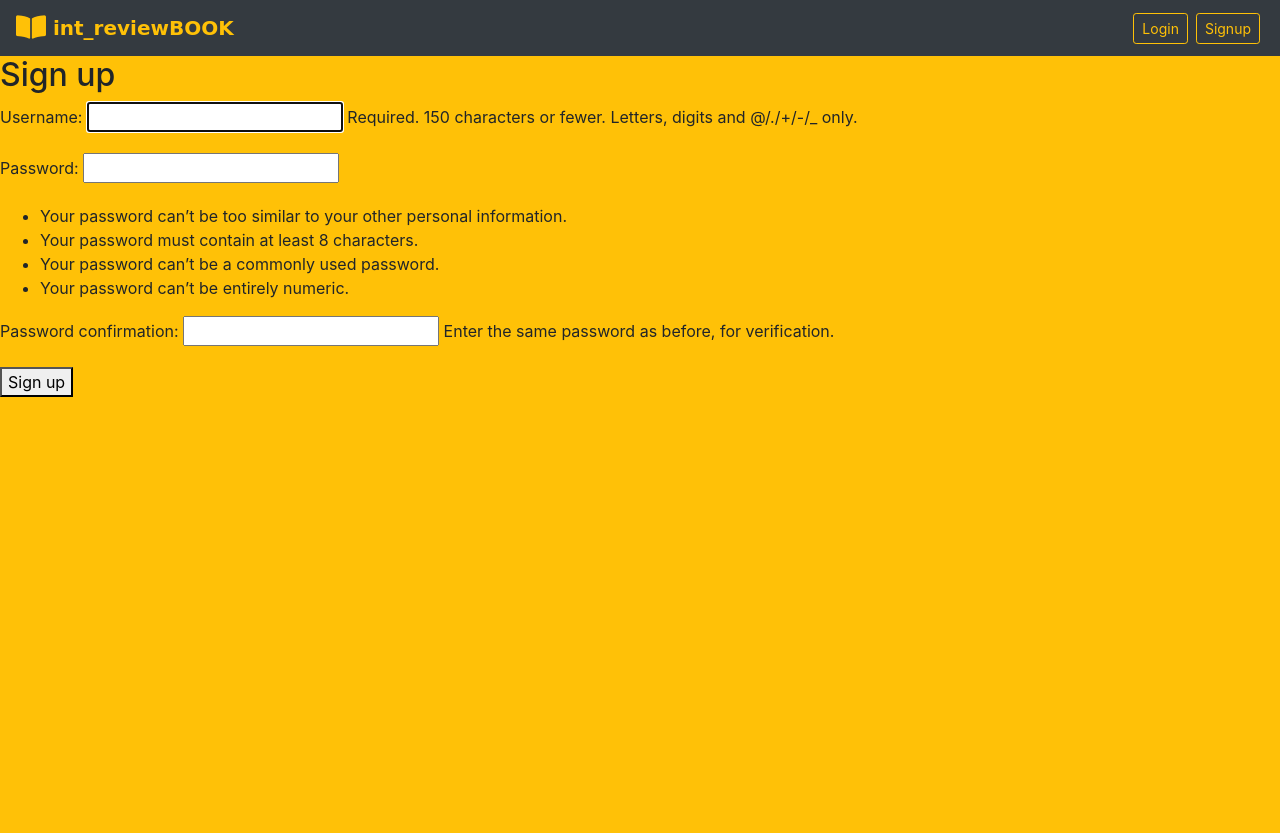
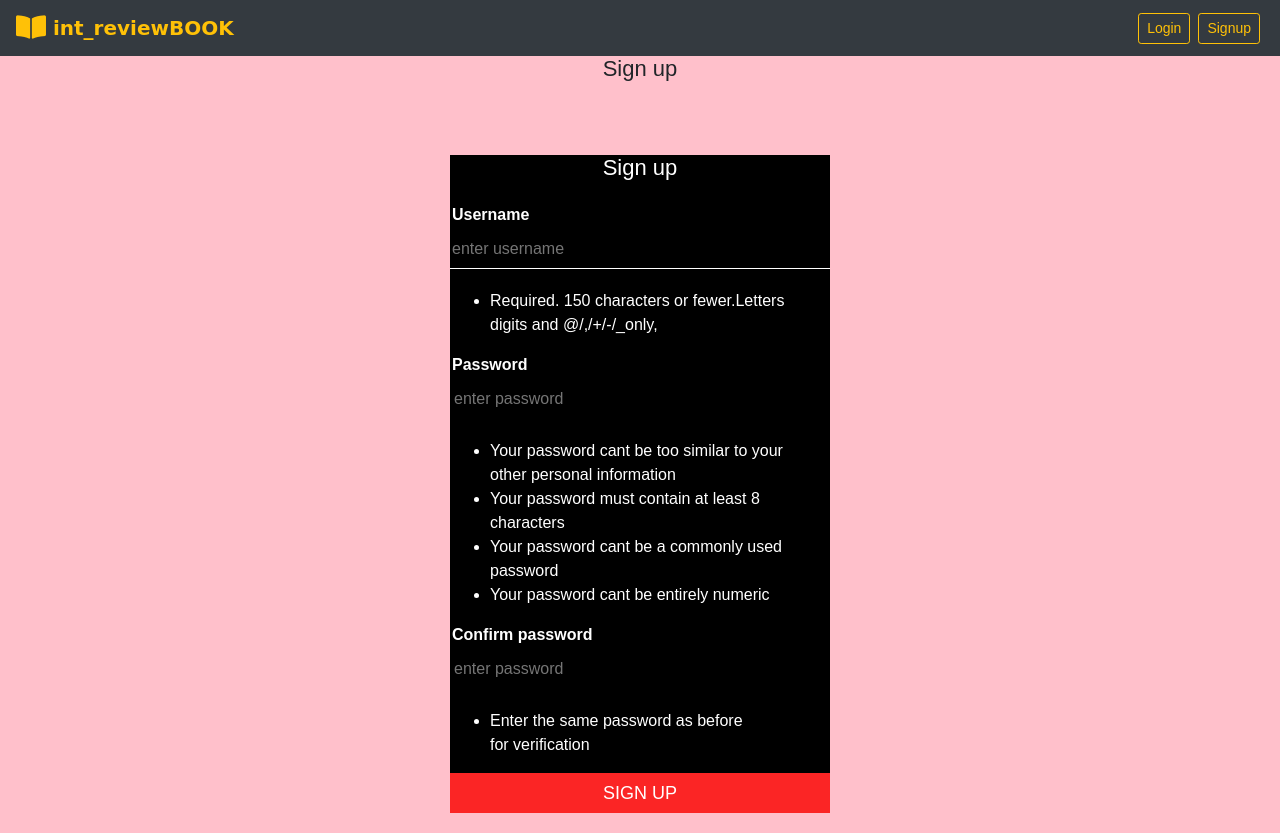
Before and after one commit to arc9693/IntReview, a Django app: page /signup in a window 1280 px wide. Before the commit the page ends 397 px from the top, so only its background shows below. Run offline with Django 3.2, Linux system fonts and the light colour scheme; some libraries are stand-ins or nearby versions; some web fonts are replaced.

Commit message:
Redesign login and signup page fixes #9 issue

```diff
--- a/Interviewbook/static/css/style.css
+++ b/Interviewbook/static/css/style.css
@@ -1,7 +1,11 @@
 @import url('https://fonts.googleapis.com/css?family=Cedarville+Cursive');
 body{
-  background-color: #ffc107;
+  background-color: pink;
   max-width: 100vw;
+  margin: 0;
+ padding:0;
+
+  font-family: sans-serif;
 }
 #home{
   background-image: url('../images/3.jpg');
@@ -52,3 +56,91 @@ body{
 	width: 100%;
   min-height: 30vh;
 }
+.loginbox{
+   width:380px;
+   height: 650px;
+   background:#000;
+   color:#fff;
+   top:60%;
+    left:50%;
+    position:absolute;
+    transform: translate(-50%,-50%);
+    box-sizing: border-box:
+   }
+   h1{
+  margin: 0;
+  padding: 0 0 20px;
+  text-align:center;
+  font-size:22px;
+   }
+ .loginbox p{
+   margin: 2px;
+   font-weight:bold;
+   }
+  .loginbox input{
+   width:100%;
+   margin-bottom: 20px;
+}
+  .loginbox input[type="text"],input[type="password"]
+  { border:none;
+    border-bottom: 1px solid white;
+     background:transparent;
+    outline:none;
+    height:40px;
+    color:white;
+    font-size:16px;
+ }
+  .loginbox input[type="submit"]
+{  border:none;
+   outline:none;
+   height:40px;
+   background:#fb2525;
+   color:white;
+    font-size:18px;
+}
+ .loginbox input[type="submit"]:hover
+ { cursor:pointer;
+   background:#ffc107;
+   color:black;
+ }
+ .logginbox{
+    width:380px;
+    height: 360px;
+    background:black;
+    color:white;
+    top:65%;
+     left:50%;
+     position:absolute;
+     transform: translate(-50%,-50%);
+     box-sizing: border-box;
+    }
+    .logginbox p{
+   margin: 2px;
+   font-weight:bold;
+   }
+  .logginbox input{
+   width:100%;
+   margin-bottom: 20px;
+}
+  .logginbox input[type="text"],input[type="password"]
+  { border:2px solid black;
+    border-radius:8px;
+     background:transparent;
+
+    height:40px;
+    color:black;
+    font-size:16px;
+ }
+  .logginbox input[type="submit"]
+{  border:3px solid black;
+   border-radius:4px;
+   height:40px;
+   background:#fb2525;
+   color:white;
+    font-size:18px;
+}
+ .logginbox input[type="submit"]:hover
+ { cursor:pointer;
+   background:#ffc107;
+   color:black;
+ }
--- a/Interviewbook/templates/Interviewbook/signup.html
+++ b/Interviewbook/templates/Interviewbook/signup.html
@@ -1,10 +1,27 @@
 {% extends 'Interviewbook/base.html' %}
 
 {% block content %}
-  <h2>Sign up</h2>
-  <form method="post">
-    {% csrf_token %}
-    {{ form.as_p }}
-    <button type="submit">Sign up</button>
-  </form>
+  <h1>Sign up</h1>
+  <div class="loginbox">
+
+   <h1>Sign up</h1>
+   <form method="post">
+     <p>Username</p>
+   <input type="text" name="user" placeholder="enter username">
+   <ul><li>Required. 150 characters or fewer.Letters<br> digits and @/,/+/-/_only,</li>
+    </ul>
+   <p>Password</p>
+   <input type="password" name="passwd" placeholder="enter password">
+   <ul><li>Your password cant be too similar to your<br> other personal information</li>
+   <li>Your password must contain at least 8<br>characters</li>
+   <li>Your password cant be a commonly used<br>password</li>
+    <li>Your password cant be entirely numeric</li>
+   </ul>
+   <p>Confirm password</p>
+ <input type="password" name="passwd" placeholder="enter password">
+   <ul><li>Enter the same password as before<br>for verification</li></ul>
+    <input type="submit" name="" value="SIGN UP"><br>
+   </form>
+ </div>
+
 {% endblock %}
```
Also changed, not shown: Interviewbook/templates/Interviewbook/login.html (+12 -8 lines).
